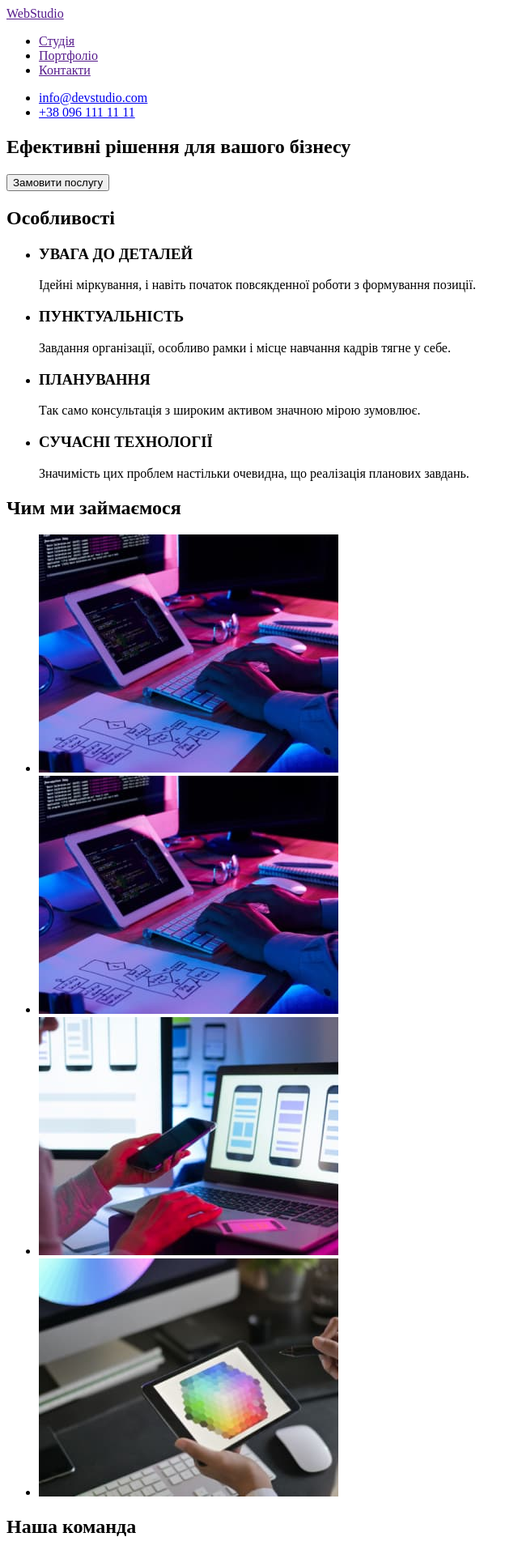
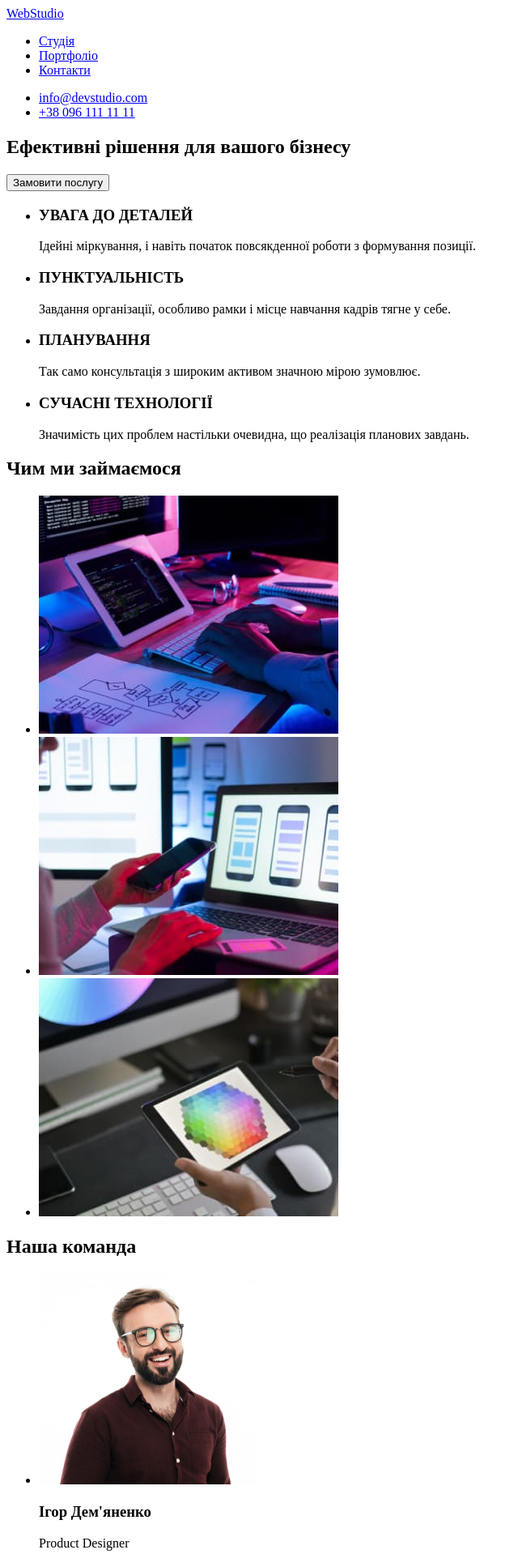
Before and after one commit to OlhaTverdokhlib/goit-markup-hw-01, a plain HTML site: page index.html in a window 1280 px wide. Shown: the top 1919 px of the page at 81% size, without its empty margins (0-640 px from the left). Drawn offline with Linux system fonts and the light colour scheme.

Commit message:
виправлені помилки
Лого винесен з nav і огорнутий в span, співробітники додані в список, прихована назва розділу Особливості, поставлені заглушки в порожні а href

```diff
--- a/index.html
+++ b/index.html
@@ -8,13 +8,12 @@
   </head>
   <body>
     <header>
+      <a href="#">Web<span>Studio</span></a>
       <nav>
-        <a href="">WebStudio</a>
-
         <ul>
-          <li><a href="">Студія</a></li>
-          <li><a href="">Портфоліо</a></li>
-          <li><a href="">Контакти</a></li>
+          <li><a href="#">Студія</a></li>
+          <li><a href="#">Портфоліо</a></li>
+          <li><a href="#">Контакти</a></li>
         </ul>
       </nav>
 
@@ -30,7 +29,7 @@
       </section>
 
       <section>
-        <h2>Особливості</h2>
+        <h2 hidden>Особливості</h2>
         <ul>
           <li>
             <h3>УВАГА ДО ДЕТАЛЕЙ</h3>
@@ -54,35 +53,43 @@
       <section>
         <h2>Чим ми займаємося</h2>
         <ul>
-          <li><img src="./images/key.jpg" alt="Набор на клавіатурі" width="370" /></li>
-          <li><img src="./images/key.jpg" alt="Набор на клавіатурі" width="370" /></li>
-          <li><img src="./images/smart.jpg" alt="Смартфон в руці" width="370" /></li>
-          <li><img src="./images/ipad.jpg" alt="Айпад з зображенням" width="370" /></li>
+          <li><img src="./images/key.jpg" alt="Набор на клавіатурі" width="370" height="294" /></li>
+          <li><img src="./images/smart.jpg" alt="Смартфон в руці" width="370" height="294" /></li>
+          <li>
+            <img src="./images/ipad.jpg" alt="Айпад з зображенням" width="370" height="294" />
+          </li>
         </ul>
       </section>
 
       <section>
         <h2>Наша команда</h2>
+        <ul>
+          <li>
             <img src="./images/igor.jpg" alt="Ігор Дем'яненко" width="270" />
             <h3>Ігор Дем'яненко</h3>
             <p>Product Designer</p>
-
+          </li>
+          <li>
             <img src="./images/olha.jpg" alt="Ольга Рєпіна" width="270" />
             <h3>Ольга Рєпіна</h3>
             <p>Frontend Developer</p>
-
+          </li>
+          <li>
             <img src="./images/mykola.jpg" alt="Микола Тарасов" width="270" />
             <h3>Микола Тарасов</h3>
             <p>Marketing</p>
-
+          </li>
+          <li>
             <img src="./images/mykhailo.jpg" alt="Михайло Єрмаков" width="270" />
             <h3>Михайло Єрмаков</h3>
             <p>UI Designer</p>
+          </li>
+        </ul>
       </section>
     </main>
 
     <footer>
-      <a href="">WebStudio</a>
+      <a href="#">Web<span>Studio</span></a>
       <address>
         <ul>
           <li>
```
Lines whose indentation alone changed are shown as unchanged.
